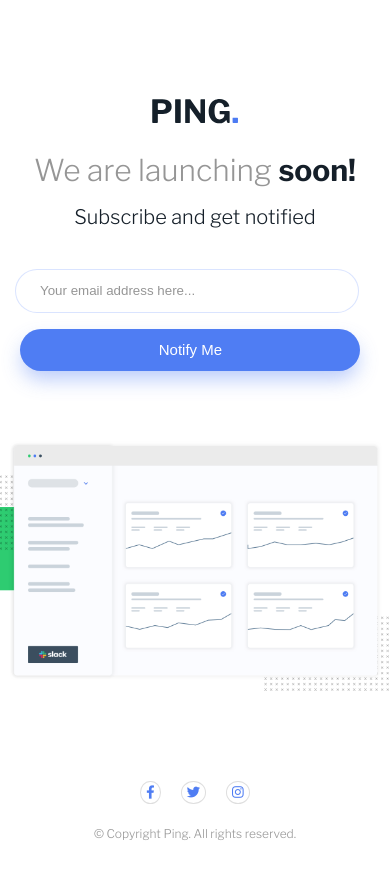
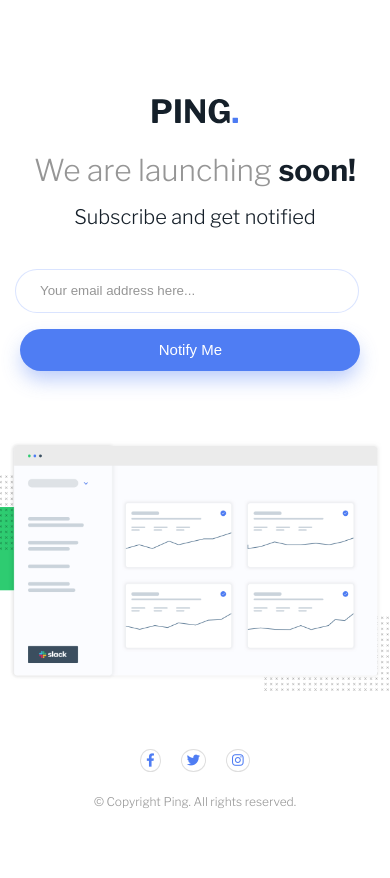
Before and after one commit to Elyticus/PING-Form-Element, a plain HTML site: page index.html in a window 390 px wide. Drawn offline with nearby package versions, Linux system fonts and the light colour scheme.

Commit message:
mobile update

```diff
--- a/page-style.css
+++ b/page-style.css
@@ -179,7 +179,7 @@ input:focus::placeholder {
   }
 
   .social_media__icons {
-    margin-top: 4.75rem;
+    margin-top: 2.75rem;
   }
 
   .sub__btn {
```
